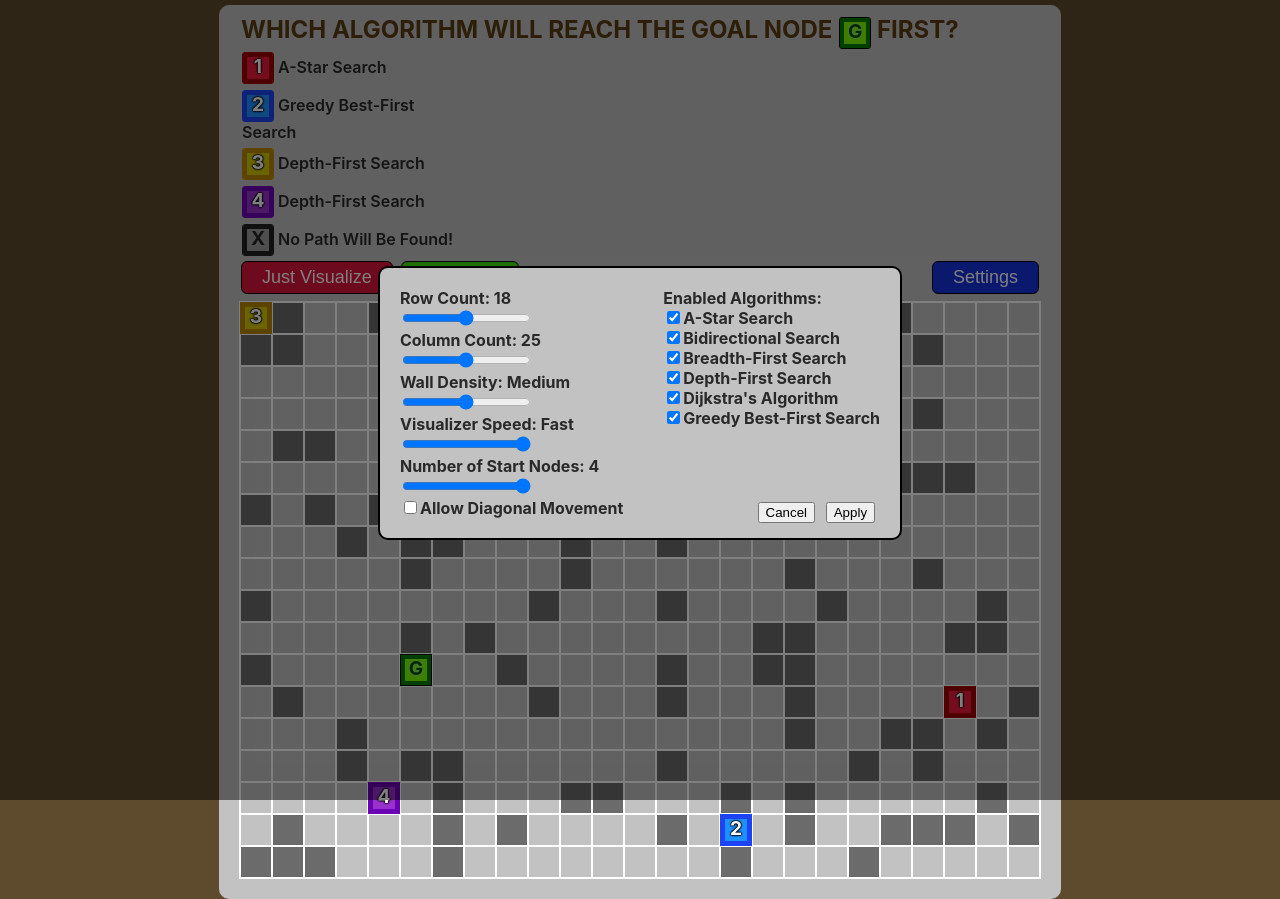
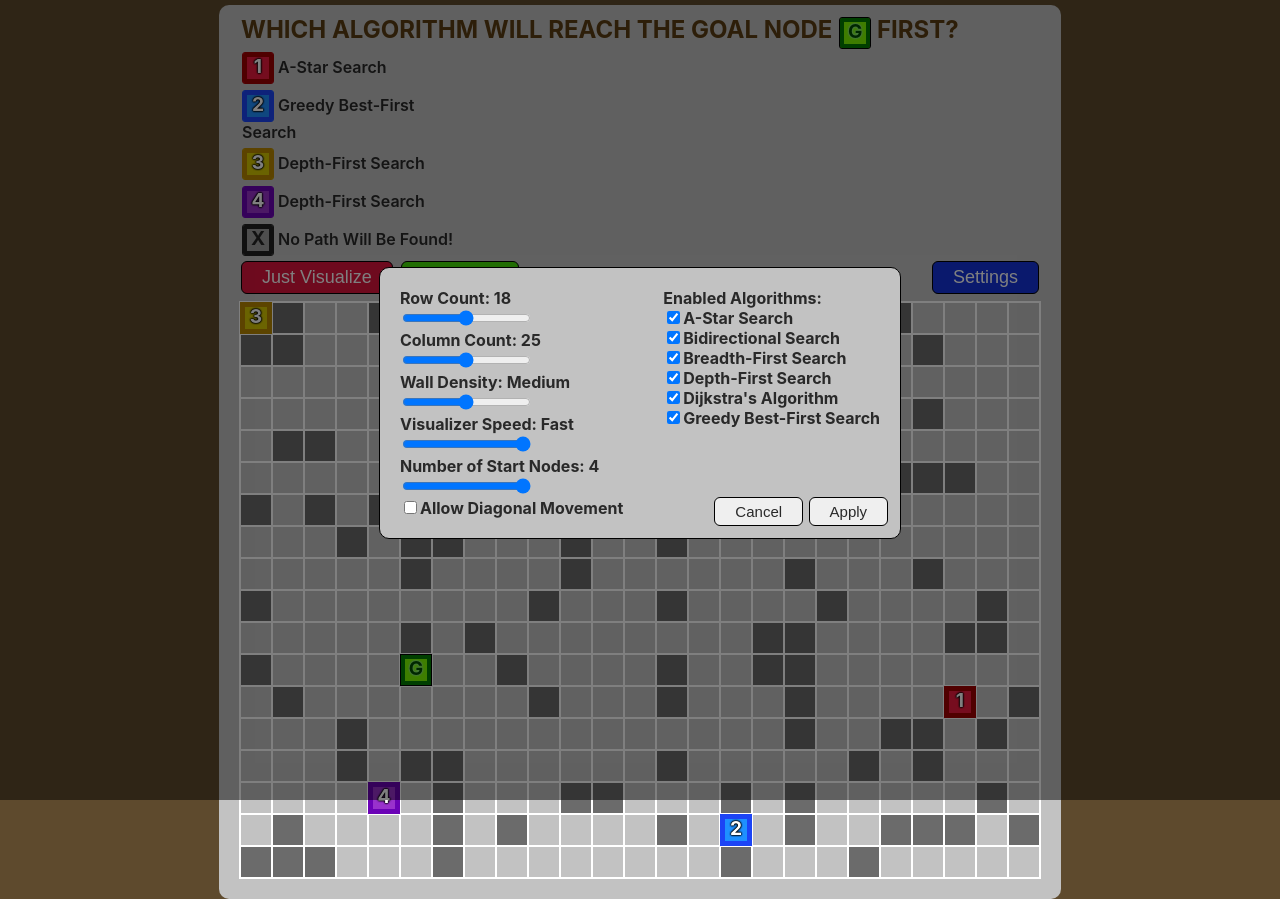
Before and after one commit to vik-ma/pathfinding-race, a React (Create React App) app: page / in a window 1280 px wide. Both pictures are taken after a click on the button "Settings". Built offline with nearby package versions, Linux system fonts and the light colour scheme.

Commit message:
Added stylings for settings menu buttons

```diff
--- a/src/App.css
+++ b/src/App.css
@@ -52,7 +52,7 @@ body {
     border-radius: 10px;
     min-width: 400px;
     inline-size: min-content;
-    border: 2px solid black;
+    border: 1px solid black;
 }
 
 .settingsInner {
@@ -63,7 +63,6 @@ body {
     margin-left: 10px;
     float:left;
     inline-size: max-content;
-    /* display: inline-block; */
 }
 
 .settingsElement {
@@ -71,17 +70,35 @@ body {
     inline-size: max-content;
 }
 
-.settingsApplyButton {
-    position: absolute;
-    bottom: 15px;
-    right: 5px;
-    margin-right: 20px;
+.settingsButton {
+    margin: 2px;
+    border-radius: 6px;
+    font-size: 15px;
+    color: #292929;
+    padding: 5px 20px;
+    border:1px solid black;
+    text-align: center;
+    text-decoration: none;
+    display: inline-block;
+    transition-duration: 0.3s;
 }
 
-.settingsCancelButton {
+.settingsButton:hover {
+    background-color: #292929;
+    color:white;
+}
+
+.settingsApplyButtonDiv {
     position: absolute;
-    right:85px;
-    bottom:15px;
+    bottom: 10px;
+    right: 5px;
+    margin-right: 5px;
+}
+
+.settingsCancelButtonDiv {
+    position: absolute;
+    right:95px;
+    bottom:10px;
 }
 
 .buttonContainer {
--- a/src/PathfindingVisualizer/GridCustomizer.js
+++ b/src/PathfindingVisualizer/GridCustomizer.js
@@ -216,11 +216,11 @@ export const GridCustomizer = () => {
           />
           <label htmlFor="greedy">Greedy Best-First Search</label>
 
-          <div className="settingsCancelButton">
-            <button onClick={() => setIsSettingsRendered(false)}>Cancel</button>
+          <div className="settingsCancelButtonDiv">
+            <button className="settingsButton" onClick={() => setIsSettingsRendered(false)}>Cancel</button>
           </div>
-          <div className="settingsApplyButton">
-            <button onClick={() => remakeGrid()}>Apply</button>
+          <div className="settingsApplyButtonDiv">
+            <button className="settingsButton" onClick={() => remakeGrid()}>Apply</button>
           </div>
         </div>
       </div>
```
